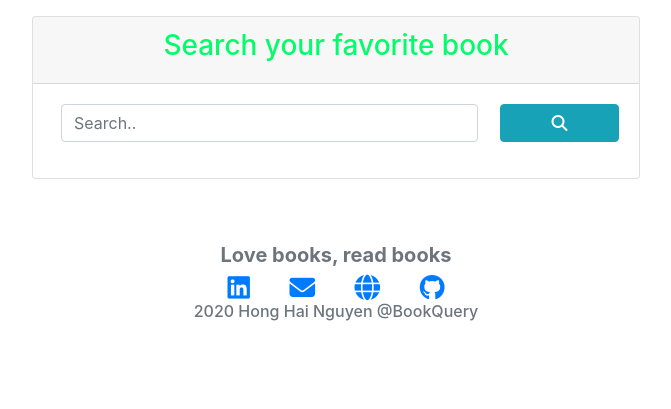
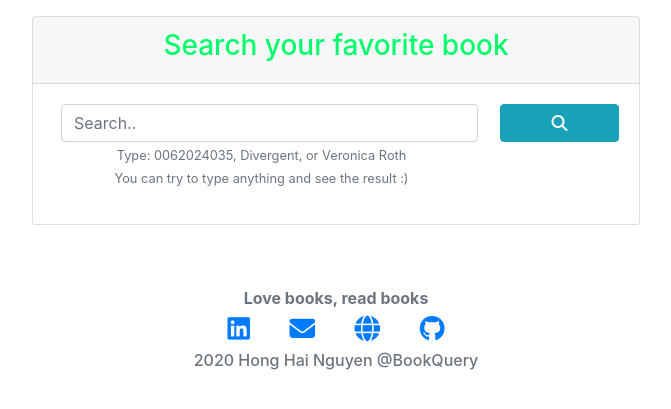
Before and after one commit to honghainguyen777/bookquery, a Flask app: page / in a window 1280 px wide. Shown: the part 76-485 px from the top of the page, without its empty margins (304-975 px from the left). Run offline with Flask 2, Linux system fonts and the light colour scheme; the visitor is signed in with stand-in values (Sample User, id 1); some libraries are stand-ins or nearby versions.

Commit message:
Deploy bookquery to Heroku ver1.0

```diff
--- a/templates/index.html
+++ b/templates/index.html
@@ -16,6 +16,8 @@ BookQuery
         <div class="row form-group">
           <div class="col-sm-9">
             <input class="form-control ml-2 w-100" type="text" placeholder="Search.." name="search">
+            <small class="form-text text-muted">Type: 0062024035, Divergent, or Veronica Roth</small>
+            <small class="form-text text-muted">You can try to type anything and see the result :)</small>
           </div>
           <div class="col-sm-3">
             <button class="btn btn-info w-100" type="submit"><i class="fa fa-search"></i></button>
--- a/templates/layout.html
+++ b/templates/layout.html
@@ -74,13 +74,13 @@
   <footer class="small text-center text-muted mt-5 mb-5">
     <div class="row">
       <div class="col-lg-12">
-        <h5 class="contact-message"><b>Love books, read books</b></h5>
+        <h6 class="mb-2 "><b>Love books, read books</b></h6>
         <a class="footer-link mr-3" href="https://www.linkedin.com/in/hainguyencs19/"><i class="fab fa-linkedin fa-2x"></i></a>
         <a class="footer-link mr-3" href="mailto:earth.for.everybody@gmail.com"><i class="fas fa-envelope footer-icon fa-2x"></i></a>
         <a class="footer-link mr-3" href="https://www.bookquery.herokuapp.com/"><i class="fas fa-globe fa-2x"></i></a>
         <a class="footer-link" href="https://github.com/honghainguyen777/Learning/tree/master/CS50_Web_Python_Javascript/project1"><i class="fab fa-github fa-2x"></i></a>
       </div>
-      <div class="col-lg-12">
+      <div class="col-lg-12 mt-2">
         <h6>2020 Hong Hai Nguyen @BookQuery</6>
       </div>
     </div>
```
Also changed, not shown: 2 other files.
